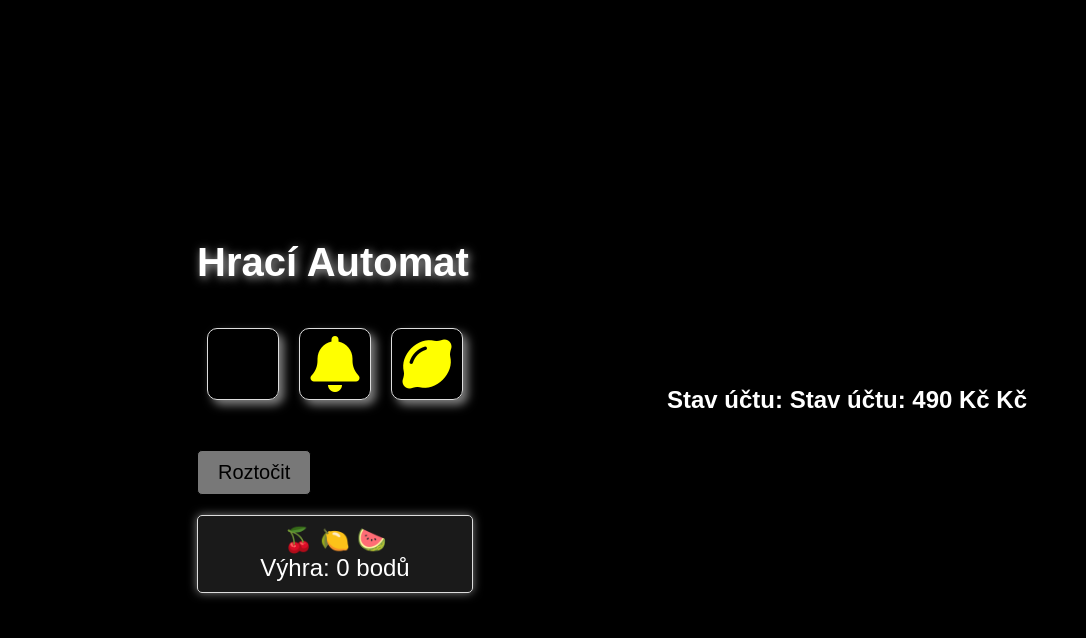
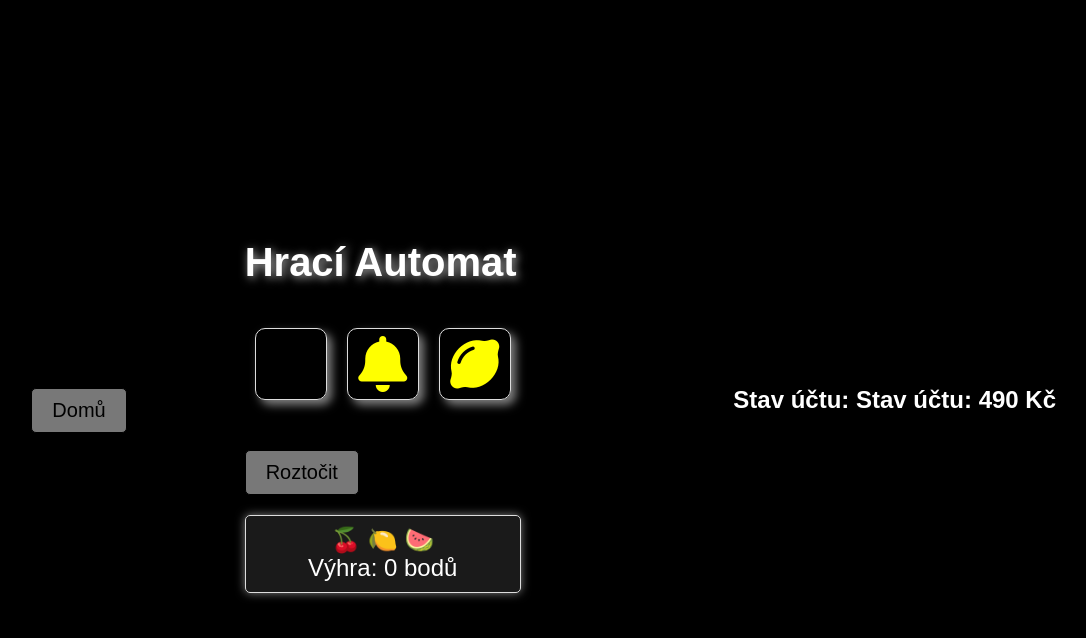
Before and after one commit to H0nzab/hazard_simulation_web, a website: page gambling_html/slots.html in a window 1280 px wide. Both pictures are taken after a click on the button "Roztočit". Shown: the whole page, without its empty margins (49-1135 px from the left). Drawn offline with Linux system fonts and the light colour scheme.

Commit message:
design index.html

```diff
--- a/gambling_css/dices.css
+++ b/gambling_css/dices.css
@@ -29,6 +29,15 @@ body {
   flex-direction: column;
   align-items: center;
   justify-content: center;
+}
+
+a {
+  color: black;
+  text-decoration: none;
+  transition: 0.3s;
+}
+a:hover {
+  color: #fff;
 }
 
 .dice {
--- a/gambling_css/slots.css
+++ b/gambling_css/slots.css
@@ -29,6 +29,15 @@ body {
     flex-direction: column;
     align-items: center;
     justify-content: center;
+  }
+
+  a {
+    color: black;
+    text-decoration: none;
+    transition: 0.3s;
+  }
+  a:hover {
+    color: #fff;
   }
 
   .slot-machine h1 {
--- a/gambling_css/style.css
+++ b/gambling_css/style.css
@@ -4,7 +4,6 @@ body, h1, p {
     padding: 0;
     font-family: 'Arial', sans-serif;
     color: #fff;
-    text-shadow: 1px 1px 2px #000;
   }
 
   /* Nastavení pozadí a layoutu */
@@ -31,7 +30,7 @@ body, h1, p {
   h1 {
     font-size: 2.5rem;
     margin-bottom: 20px;
-    color: #ff9800;
+    color: #7ef112;
   }
 
   /* Popis */
@@ -49,7 +48,7 @@ body, h1, p {
   }
 
   .btn {
-    background: #ff9800;
+    background: #7ef112;
     color: #121212;
     text-decoration: none;
     padding: 15px 25px;
@@ -60,6 +59,6 @@ body, h1, p {
   }
 
   .btn:hover {
-    background: #e68a00;
+    background: #7ef112;
     transform: scale(1.1);
   }
--- a/gambling_html/slots.html
+++ b/gambling_html/slots.html
@@ -14,6 +14,7 @@
     <link rel="stylesheet" href="/gambling_css/slots.css" />
   </head>
   <body>
+    <button class="btn"><a href="/gambling_html/index.html">Domů</a></button>
     <div class="container">
       <!-- Left Side: Slot Machine -->
       <div class="left-side">
--- a/gambling_js/slots.js
+++ b/gambling_js/slots.js
@@ -34,4 +34,4 @@ function spin() {
     accountBalance += winPoints;
 
     document.getElementById('result').innerText = `${resultText} \nVýhra: ${winPoints} bodů`;
-    document.getElementById('account').innerText = `Stav účtu: ${accountBalance} Kč`; }
+    document.getElementById('account').innerText = `Stav účtu: ${accountBalance}`; }
```
Also changed, not shown: gambling_html/dices.html (+1 -0 lines).
